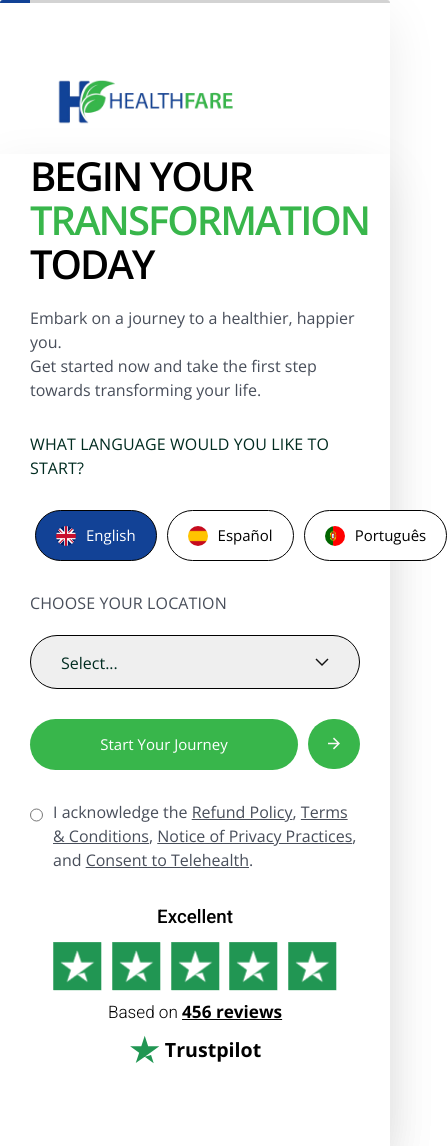
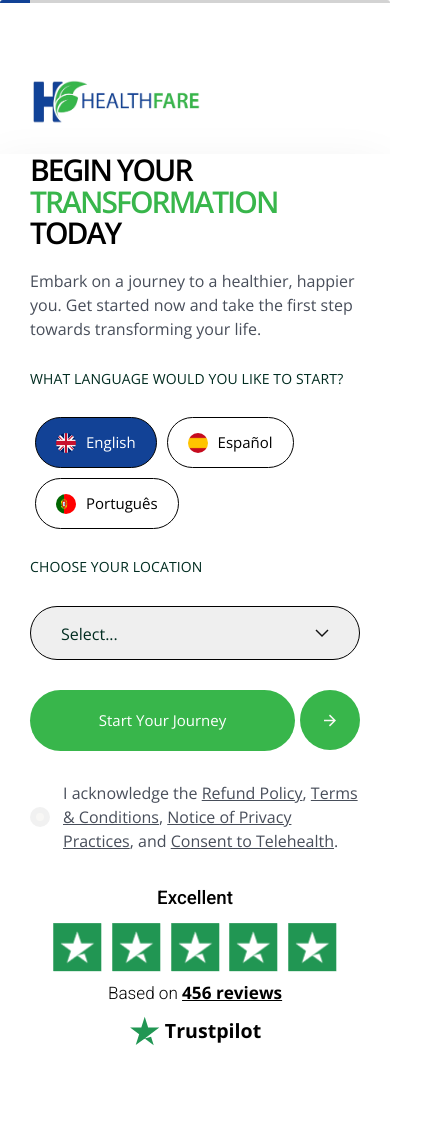
Before and after one commit to ShaYri12/HealthFare, a Next.js app: page / in a window 390 px wide. Shown: the whole page, 447 px wide, since content can reach past the window. Built offline with nearby package versions, Linux system fonts and the light colour scheme.

Commit message:
responsiveness in progress

```diff
--- a/app/components/StepOne.js
+++ b/app/components/StepOne.js
@@ -49,13 +49,13 @@ const StepOne = ({ nextStep, handleChange, values }) => {
                 </select>
             </div>
             <div className='btn-group'>
-                <button className='long-btn' onClick={nextStep}>Start Your Journey</button>
-                <button className='arrow-btn' onClick={nextStep}><img src="/assets/arrow.svg" alt=""/></button>
+                <button className='long-btn long-btn-stepthree' onClick={nextStep}>Start Your Journey</button>
+                <button className='arrow-btn arrow-btn-stepthree' onClick={nextStep}><img src="/assets/arrow.svg" alt=""/></button>
             </div>
 
             <div className="agreement">
-                <input type="radio" id="agreement" name="agreement" />
-                <p htmlFor="agreement">I acknowledge the <a href="#">Refund Policy</a>, <a href="#">Terms & Conditions</a>, <a href="#">Notice of Privacy Practices</a>, and <a href="#">Consent to Telehealth</a>.</p>
+                <input type="checkbox" id="agreement" name="agreement" />
+                <label htmlFor="agreement">I acknowledge the <a href="#">Refund Policy</a>, <a href="#">Terms & Conditions</a>, <a href="#">Notice of Privacy Practices</a>, and <a href="#">Consent to Telehealth</a>.</label>
             </div>
 
             <Review/>
--- a/app/components/StepThree.js
+++ b/app/components/StepThree.js
@@ -54,7 +54,7 @@ const StepThree = ({ prevStep, nextStep, handleChange, values }) => {
               <img src="/assets/star.png" alt="star"/>
               <img src="/assets/star.png" alt="star"/>
           </div>
-          <p>456 <span>reviews on</span></p>
+          <p className='reviews'>456 <span>reviews on</span></p>
           <div className='trustpilot'>
               <img src="/assets/star-trustpilot.svg" alt="trust"/> <span>Trustpilot</span>
           </div>
--- a/app/components/StepTwo.js
+++ b/app/components/StepTwo.js
@@ -74,7 +74,7 @@ const StepTwo = ({ prevStep, nextStep, handleChange, values }) => {
               <img src="/assets/star.png" alt="star"/>
               <img src="/assets/star.png" alt="star"/>
           </div>
-          <p>456 <span>reviews on</span></p>
+          <p className='reviews'>456 <span>reviews on</span></p>
           <div className='trustpilot'>
               <img src="/assets/star-trustpilot.svg" alt="trust"/> <span>Trustpilot</span>
           </div>
--- a/app/styles/form.css
+++ b/app/styles/form.css
@@ -37,11 +37,12 @@
       }
     }
 
-    @media screen and (max-width: 426px) {
+    @media screen and (max-width: 576px) {
       .container{
         padding: 0 !important;
       }
     }
+
   .logo{
     width: 188.88px;
     height: 44px;
@@ -49,6 +50,13 @@
     align-items: start;
     margin-top: 47px;
     margin-left: 50px;
+  }
+
+  @media screen and (max-width: 576px){
+    .logo{
+      width: 180px;
+      margin-left: 25px;
+    }
   }
 
   .logo img{
@@ -70,6 +78,13 @@
     text-transform: uppercase;
 }
 
+@media screen and (max-width: 576px){
+  .step-form h2{
+    font-size: 30px;
+    line-height: 31.5px;
+  }
+}
+
 .step-form h2 span{
     color: #38B64B;
 }
@@ -81,10 +96,15 @@
     color: #484E5A;
 }
 
-@media screen and (max-width: 617px) {
+@media screen and (max-width: 576px) {
   .step-form{
       padding: 0 30px !important;
   }
+
+  .step-form p br{
+    display: none;
+  }
+
 }
 
   input {
@@ -100,9 +120,16 @@
     gap: 10px
 }
 
+@media screen and (max-width: 576px) {
+  .btn-group{
+      gap: 5px
+  }
+}
+
 .btn-group .long-btn{
     flex-grow: 1;
 }
+
 
 .btn-group button{
   height: 61px;
--- a/app/styles/stepone.css
+++ b/app/styles/stepone.css
@@ -1,22 +1,25 @@
-.language {
+.language,
+.location {
   display: flex;
   flex-direction: column;
   gap: 20px;
-    flex-wrap: 1;
 }
 
-.language p {
+.language p,
+.location p {
   margin-bottom: 10px;
-    font-weight: 400;
-    font-size: 14px;
-    line-height: 16.8px;
+  font-weight: 400 !important;
+  font-size: 14px !important;
+  line-height: 16.8px !important;
   letter-spacing: 0.12px;
-    color: #002C20 !important;
+  color: #002c20 !important;
   text-transform: uppercase;
 }
 
-.language-btns{
+.language-btns {
   display: flex;
+  flex-wrap: wrap;
+  row-gap: 10px;
 }
 
 .language button {
@@ -25,27 +28,23 @@
   justify-content: center;
   height: 51px;
   margin: 0 5px;
-    padding: 10px 20px 10px 20px;
-    border: 1px solid #000000;
+  padding: 10px 20px;
+  border: 1px solid #000;
   border-radius: 84px;
-    background: white;
+  background: #fff;
   cursor: pointer;
-    color: black;
-    Gap: 10px;
+  color: #000;
+  gap: 10px;
   font-weight: 300;
   font-size: 15px;
   line-height: 30.93px;
   transition: background-color 0.2s ease-in-out;
 }
 
-.language button.active {
-    background: #124296;
-    color: white;
-}
-
+.language button.active,
 .language button:hover {
   background: #124296;
-    color: white;
+  color: #fff;
 }
 
 .language img {
@@ -54,73 +53,80 @@
   height: 20px;
 }
 
-.location{
-    display: flex;
-    flex-direction: column;
-    gap: 20px;
-}
-
-.location p{
-    font-weight: 400;
-    font-size: 14px;
-    line-height: 16.8px;
-    letter-spacing: 0.12px;
-    color: #002C20;
-    text-transform: uppercase;
-}
-
-.location select{
+.location select {
   display: flex;
   height: 54px;
   border-radius: 84px;
-    border: 1px solid black;
-    padding: 14px 30px 14px 30px !important;
+  border: 1px solid #000;
+  padding: 14px 30px !important;
   gap: 10px;
   font-size: 16px;
   font-weight: 300;
   line-height: 26px;
-    color: #002C20;
+  color: #002c20;
   letter-spacing: -1%;
   cursor: pointer;
   appearance: none; /* Remove default arrow */
-    -webkit-appearance: none; /* Remove default arrow in Safari */
-    -moz-appearance: none; /* Remove default arrow in Firefox */
   background-image: url('/assets/carret.png');
   background-repeat: no-repeat;
   background-position: right 30px center; /* Adjust position */
 }
 
-
-.location select option:focus{
+.location select option:focus {
   background: #124296 !important;
-    color: #002C20;
+  color: #002c20;
 }
 
-
-.agreement{
+.agreement {
   display: flex;
   align-items: start;
   gap: 10px;
 }
 
-.agreement input{
+.agreement input {
   margin-top: 0;
   width: fit-content;
   cursor: pointer;
-
 }
 
-.agreement input[type="radio"]{
+.agreement input[type="checkbox"] {
   width: 30px;
   height: 30px;
+  display: none; /* Hide the default checkbox */
 }
 
-.agreement p{
-    color: #484E5A;
+.agreement label {
+  color: #484e5a;
   font-weight: 300;
   font-size: 16px;
   line-height: 24px;
 }
-.agreement p a{
-    color: #484E5A;
+
+.agreement label a {
+  color: #484e5a;
 }
+
+.agreement input[type="checkbox"] + label {
+  display: inline-block;
+  position: relative;
+  padding-left: 33px; /* Adjust this value based on your image size */
+  cursor: pointer;
+}
+
+.agreement input[type="checkbox"] + label::before {
+  content: "";
+  display: inline-block;
+  width: 20px; /* Adjust this value based on your image size */
+  height: 20px; /* Adjust this value based on your image size */
+  background: url("/assets/unchecked.svg") no-repeat; /* Specify your unchecked image URL */
+  background-size: contain; /* Ensure the image fits within the box */
+  position: absolute;
+  left: 0;
+  top: 50%;
+  transform: translateY(-50%);
+}
+
+.agreement input[type="checkbox"]:checked + label::before {
+  background: url("/assets/checkmark.svg") no-repeat; /* Specify your checked image URL */
+  background-size: contain; /* Ensure the image fits within the box */
+}
--- a/app/styles/stepthree.css
+++ b/app/styles/stepthree.css
@@ -21,7 +21,7 @@
     line-height: 31.85px;
 }
 
-.review-inline p{
+.review-inline .reviews{
     font-family: 'Roboto' !important;
     font-weight: 700;
     line-height: 36.75px;
@@ -29,7 +29,7 @@
     color: #000000;
 }
 
-.review-inline p span{
+.review-inline .reviews span{
     font-weight: 400 !important;
 }
 
@@ -68,6 +68,12 @@
     padding: 50px 30px 50px 30px;
     gap:30px;
 }
+
+@media screen and (max-width: 576px) {
+    .card{
+        padding: 30px 20px 30px 20px;
+    }
+  }
 
 .card .card-top{
     display: flex;
--- a/app/styles/steptwo.css
+++ b/app/styles/steptwo.css
@@ -3,9 +3,9 @@
 .review-inline{
     display: flex;
     align-items: center;
-    justify-content: center;
+    justify-content: start !important;
+    flex-wrap: wrap;
     gap: 15px;
-    padding: 20px, 20px, 0px, 20px;
     font-family: 'Roboto' !important;
     font-size: 16.96px !important;
 }
@@ -17,7 +17,7 @@
     line-height: 31.85px;
 }
 
-.review-inline p{
+.review-inline .reviews{
     font-family: 'Roboto' !important;
     font-weight: 700;
     line-height: 36.75px;
@@ -25,7 +25,7 @@
     color: #000000;
 }
 
-.review-inline p span{
+.review-inline .reviews span{
     font-weight: 400 !important;
 }
 
@@ -65,10 +65,22 @@
     gap:30px;
 }
 
+@media screen and (max-width: 576px) {
+    .card{
+        padding: 30px 20px 30px 20px;
+    }
+  }
+
 .card .card-top{
     display: flex;
-    gap:20px;
+    gap:10px;
 }
+
+@media screen and (max-width: 576px) {
+    .card .card-top{
+        flex-direction: column;
+    }
+  }
 
 .card-title-price{
     display: flex;
@@ -113,11 +125,11 @@
 }
 
 .card-title-price h2{
-    font-weight: 600;
-    padding: 0;
-    font-size: 45px;
-    line-height: 45px;
-    letter-spacing: -2px;
+    font-weight: 600 !important;
+    padding: 0 !important;
+    font-size: 45px !important;
+    line-height: 45px !important;
+    letter-spacing: -2px !important;
     color: #38B64B;
 }
 
```
Lines whose indentation alone changed are shown as unchanged.
